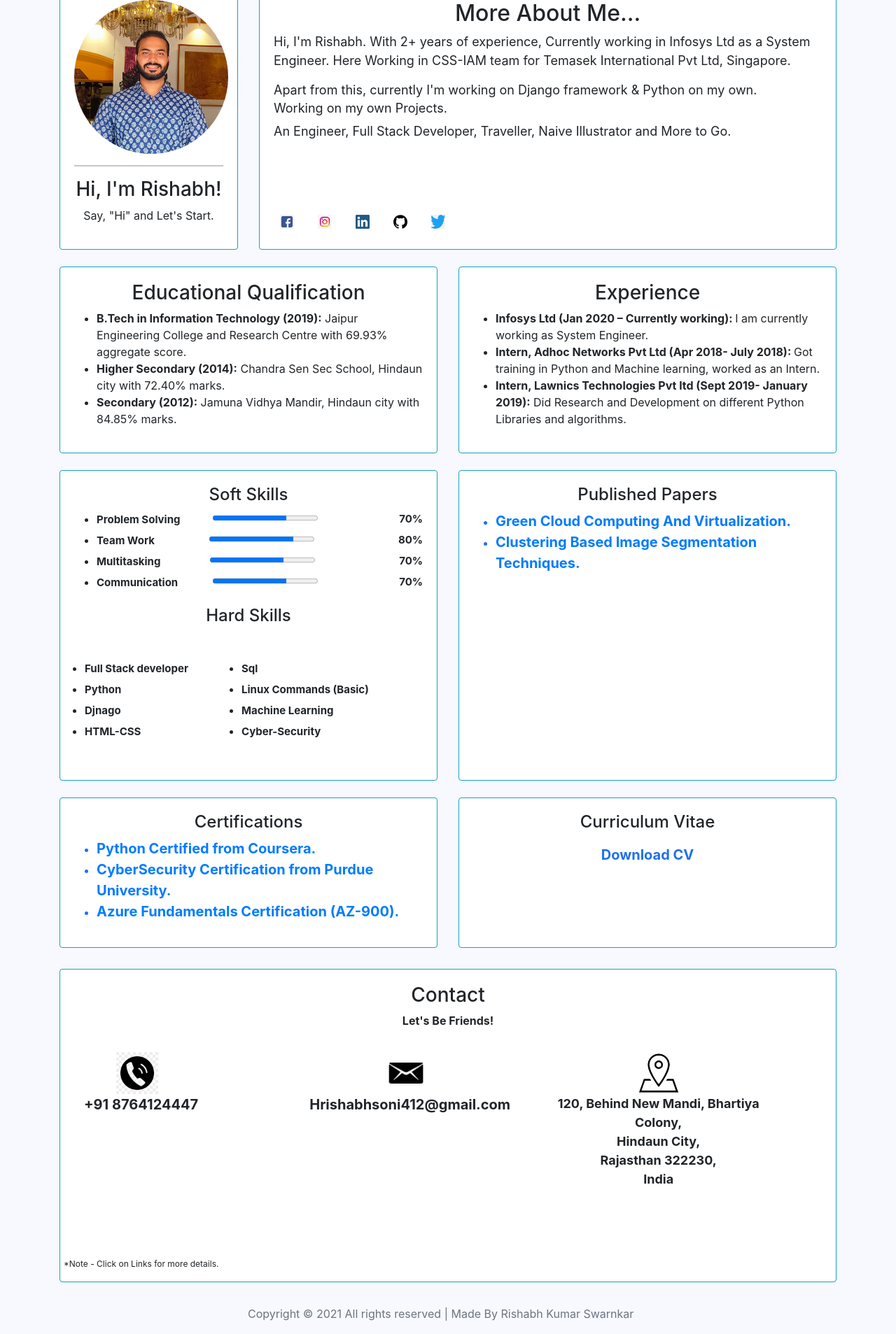
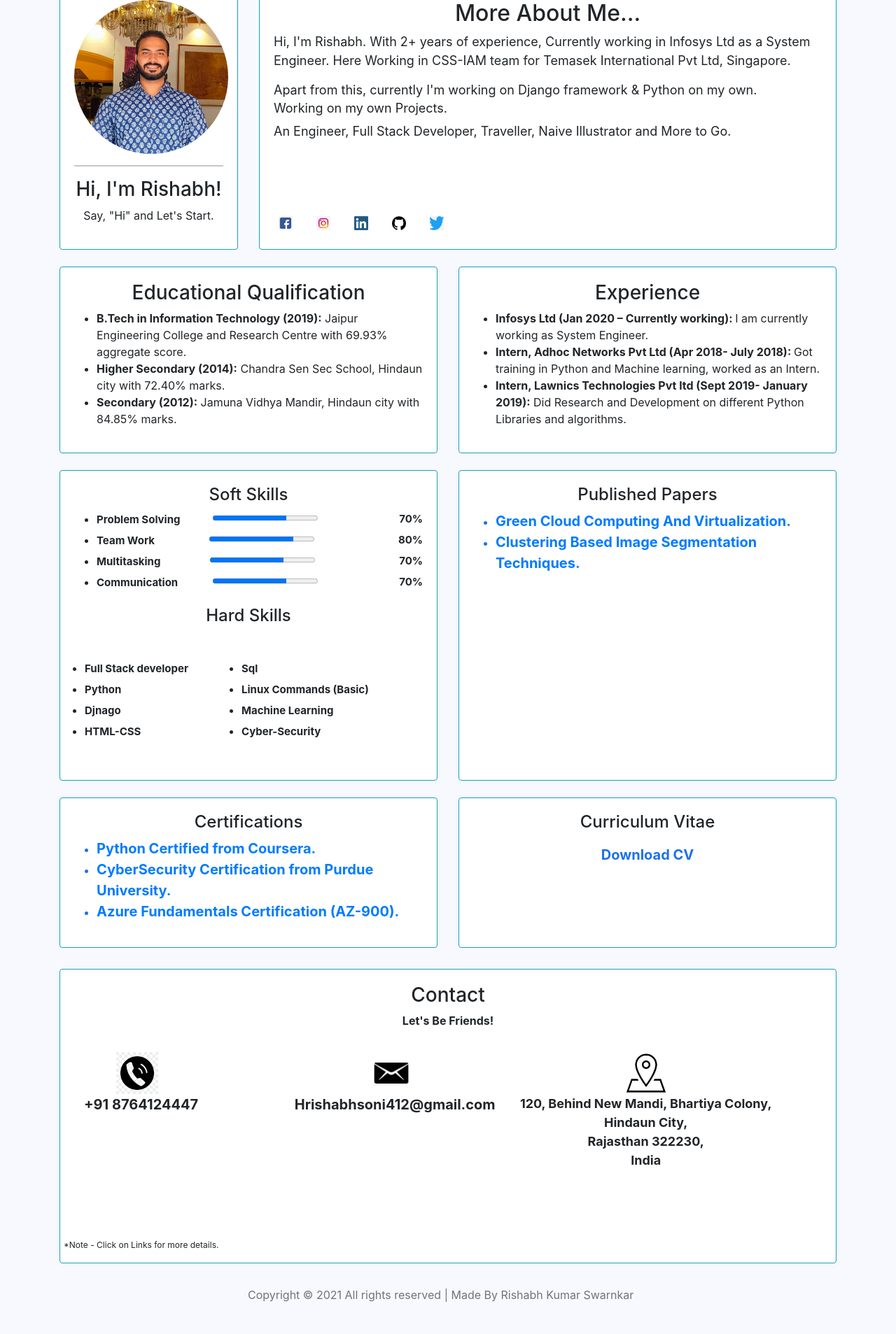
Before and after one commit to Hrishabh412/Portfolio-Website-Django, a Django app: page / in a window 1280 px wide. Shown: the part 79-1986 px from the top of the page at 70% size. After the commit the page ends 1940 px from the top, so only its background shows below. Run offline with Django 3.2, Linux system fonts and the light colour scheme; some libraries are stand-ins or nearby versions.

Commit message:
4th commit

```diff
--- a/templates/home.html
+++ b/templates/home.html
@@ -76,8 +76,6 @@ margin-bottom: 2em;
 }
 .ul-img{
     position: absolute;
-    bottom: 0px;
-    left: 0px;
 }
 .logo_image2{
     width: 60px;
@@ -229,11 +227,11 @@ margin-bottom: 2em;
                     <h7 style='text-align:center; font-weight:bold'>Let's Be Friends!</h7><br>
                     <div class='row'>
                         <ul class='ul-img2' style="list-style-type:none">
-                                <li class='flot2' style="width:30%;"><a class="btn btn-default btn-round btn-lg btn-icon" href="tel:+91-87641-24447"  target="_blank" >
+                                <li class='flot2' style="width:28%;"><a class="btn btn-default btn-round btn-lg btn-icon" href="tel:+91-87641-24447"  target="_blank" >
                                         <img class="logo_image2" src="static/img/call.jpg">&nbsp;&nbsp;<br><b>+91 8764124447</a></li>
-                                <li class='flot2' style="width:33%;"><a class="btn btn-default btn-round btn-lg btn-icon" href="mailto:hrishabhsoni412@gmail.com"  target="_blank">
+                                <li class='flot2' style="width:30%;"><a class="btn btn-default btn-round btn-lg btn-icon" href="mailto:hrishabhsoni412@gmail.com"  target="_blank">
                                         <img class="logo_image2" src="static/img/mail.png">&nbsp;&nbsp;<br><b>Hrishabhsoni412@gmail.com</a> </li>
-                                <li class='flot2' style="width:30%;"><a class="btn btn-default btn-round btn-lg btn-icon" href="https://maps.app.goo.gl/bA4cER4mc5hN5mSf8" target="_blank" >
+                                <li class='flot2' ><a class="btn btn-default btn-round btn-lg btn-icon" href="https://maps.app.goo.gl/bA4cER4mc5hN5mSf8" target="_blank" >
                                         <img class="logo_image2" src="static/img/address.png"> <br>
                                             <address><b>
                                             <div style="font-size:18px">120, Behind New Mandi, Bhartiya Colony,</div>
```
